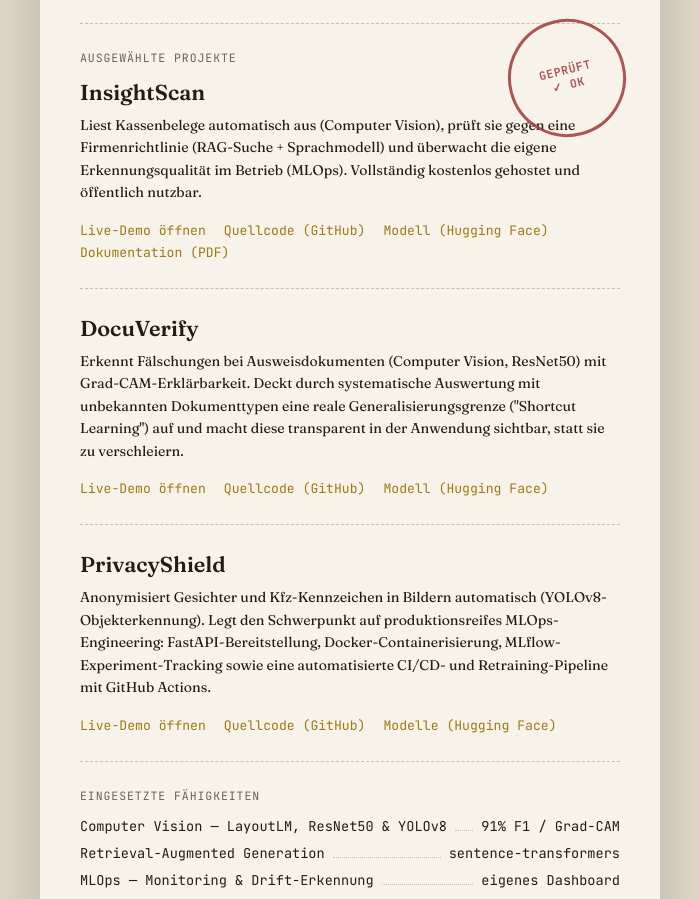
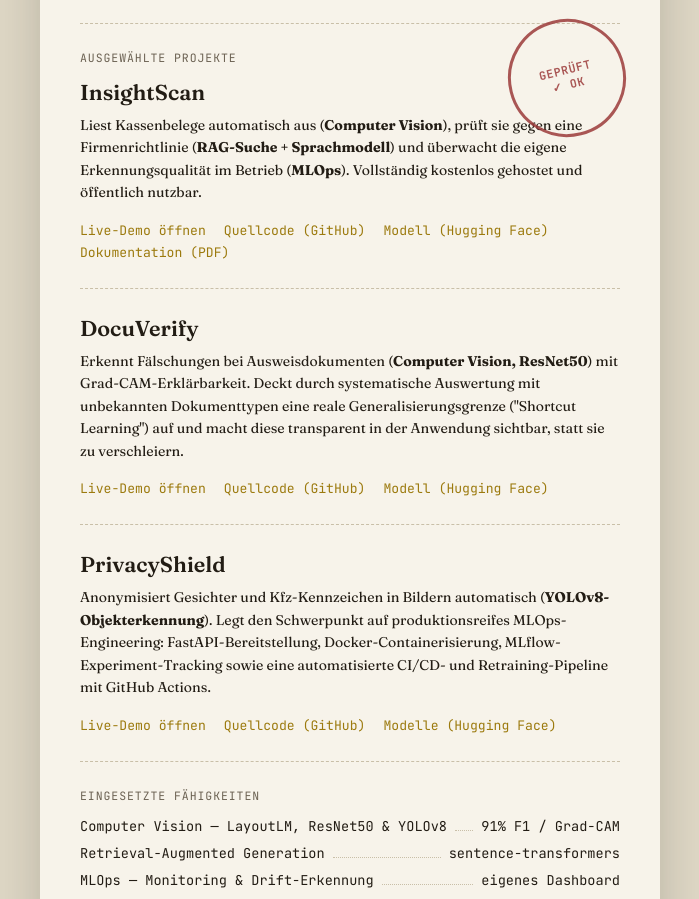
Before and after one commit to Franzer82/Franzer82.github.io, a plain HTML site: page index.html in a window 1280 px wide. Shown: the part 369-1268 px from the top of the page, without its empty margins (290-989 px from the left). Drawn offline with Linux system fonts and the light colour scheme.

Commit message:
Technische Begriffe in Projektbeschreibungen fett hervorgehoben

```diff
--- a/index.html
+++ b/index.html
@@ -125,6 +125,10 @@
     font-family: 'Fraunces', serif;
   }
 
+  .project-desc strong {
+    font-weight: 700;
+  }
+
   .link-row {
     display: flex;
     flex-wrap: wrap;
@@ -245,10 +249,11 @@
 
   <p class="project-name">InsightScan</p>
   <p class="project-desc">
-    Liest Kassenbelege automatisch aus (Computer Vision), prüft sie gegen
-    eine Firmenrichtlinie (RAG-Suche + Sprachmodell) und überwacht die
-    eigene Erkennungsqualität im Betrieb (MLOps). Vollständig kostenlos
-    gehostet und öffentlich nutzbar.
+    Liest Kassenbelege automatisch aus (<strong>Computer Vision</strong>),
+    prüft sie gegen eine Firmenrichtlinie
+    (<strong>RAG-Suche + Sprachmodell</strong>) und überwacht die eigene
+    Erkennungsqualität im Betrieb (<strong>MLOps</strong>). Vollständig
+    kostenlos gehostet und öffentlich nutzbar.
   </p>
   <div class="link-row">
     <a href="https://franzer82-insightscan.streamlit.app/" target="_blank" rel="noopener">Live-Demo öffnen</a>
@@ -261,11 +266,11 @@
 
   <p class="project-name">DocuVerify</p>
   <p class="project-desc">
-    Erkennt Fälschungen bei Ausweisdokumenten (Computer Vision, ResNet50)
-    mit Grad-CAM-Erklärbarkeit. Deckt durch systematische Auswertung mit
-    unbekannten Dokumenttypen eine reale Generalisierungsgrenze ("Shortcut
-    Learning") auf und macht diese transparent in der Anwendung sichtbar,
-    statt sie zu verschleiern.
+    Erkennt Fälschungen bei Ausweisdokumenten
+    (<strong>Computer Vision, ResNet50</strong>) mit Grad-CAM-Erklärbarkeit.
+    Deckt durch systematische Auswertung mit unbekannten Dokumenttypen eine
+    reale Generalisierungsgrenze ("Shortcut Learning") auf und macht diese
+    transparent in der Anwendung sichtbar, statt sie zu verschleiern.
   </p>
   <div class="link-row">
     <a href="https://franzer82-docuverify.streamlit.app/" target="_blank" rel="noopener">Live-Demo öffnen</a>
@@ -278,10 +283,10 @@
   <p class="project-name">PrivacyShield</p>
   <p class="project-desc">
     Anonymisiert Gesichter und Kfz-Kennzeichen in Bildern automatisch
-    (YOLOv8-Objekterkennung). Legt den Schwerpunkt auf produktionsreifes
-    MLOps-Engineering: FastAPI-Bereitstellung, Docker-Containerisierung,
-    MLflow-Experiment-Tracking sowie eine automatisierte CI/CD- und
-    Retraining-Pipeline mit GitHub Actions.
+    (<strong>YOLOv8-Objekterkennung</strong>). Legt den Schwerpunkt auf
+    produktionsreifes MLOps-Engineering: FastAPI-Bereitstellung,
+    Docker-Containerisierung, MLflow-Experiment-Tracking sowie eine
+    automatisierte CI/CD- und Retraining-Pipeline mit GitHub Actions.
   </p>
   <div class="link-row">
     <a href="https://privacyshield-0h0m.onrender.com/docs" target="_blank" rel="noopener">Live-Demo öffnen</a>
```
